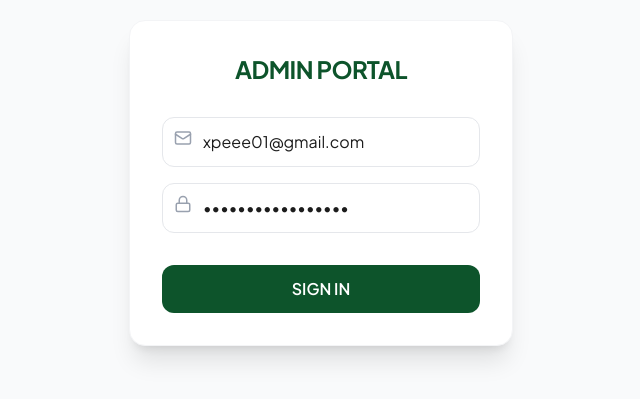
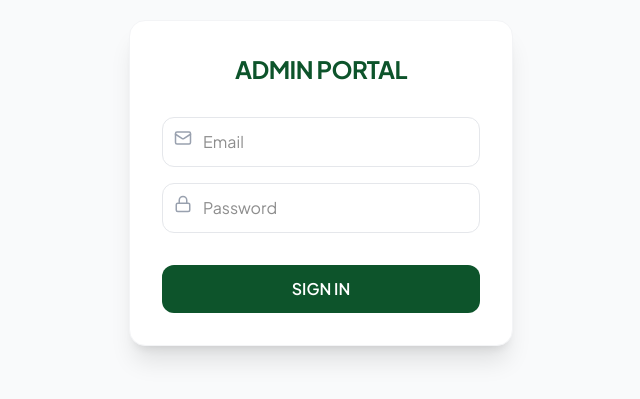
Before and after one commit to xpzunayed01-commits/Medilux, a React (Vite) app: page /xpzunayed in a window 1280 px wide. Shown: the part 217-616 px from the top of the page, without its empty margins (319-959 px from the left). Built offline with nearby package versions, Linux system fonts and the light colour scheme.

Commit message:
feat: remove hardcoded credentials from admin login
Clear default email and password values to improve security and update the login error message for better user guidance.

```diff
--- a/src/pages/admin/AdminLogin.tsx
+++ b/src/pages/admin/AdminLogin.tsx
@@ -5,8 +5,8 @@ import { auth } from '../../lib/firebase';
 import { Lock, Mail } from 'lucide-react';
 
 export function AdminLogin() {
-  const [email, setEmail] = useState('xpeee01@gmail.com');
-  const [password, setPassword] = useState('Champa01626538051');
+  const [email, setEmail] = useState('');
+  const [password, setPassword] = useState('');
   const navigate = useNavigate();
 
   const handleLogin = async (e: React.FormEvent) => {
@@ -16,7 +16,7 @@ export function AdminLogin() {
       navigate('/xpzunayed/dashboard');
     } catch (error) {
       console.error('Login failed', error);
-      alert('Invalid credentials');
+      alert('Invalid credentials - Please ensure you are authorized to access this portal.');
     }
   };
 
@@ -27,11 +27,11 @@ export function AdminLogin() {
         <div className="space-y-4">
           <div className="relative">
             <Mail className="absolute left-3 top-3 text-gray-400" size={18} />
-            <input type="email" placeholder="Email" defaultValue="xpeee01@gmail.com" className="w-full pl-10 pr-4 py-3 border border-gray-200 rounded-xl focus:ring-2 focus:ring-green-600 focus:outline-none" onChange={e => setEmail(e.target.value)} />
+            <input type="email" placeholder="Email" className="w-full pl-10 pr-4 py-3 border border-gray-200 rounded-xl focus:ring-2 focus:ring-green-600 focus:outline-none" onChange={e => setEmail(e.target.value)} />
           </div>
           <div className="relative">
             <Lock className="absolute left-3 top-3 text-gray-400" size={18} />
-            <input type="password" placeholder="Password" defaultValue="Champa01626538051" className="w-full pl-10 pr-4 py-3 border border-gray-200 rounded-xl focus:ring-2 focus:ring-green-600 focus:outline-none" onChange={e => setPassword(e.target.value)} />
+            <input type="password" placeholder="Password" className="w-full pl-10 pr-4 py-3 border border-gray-200 rounded-xl focus:ring-2 focus:ring-green-600 focus:outline-none" onChange={e => setPassword(e.target.value)} />
           </div>
         </div>
         <button type="submit" className="w-full mt-8 py-3 bg-green-900 text-white rounded-xl font-semibold hover:bg-green-800 transition-colors">SIGN IN</button>
```
